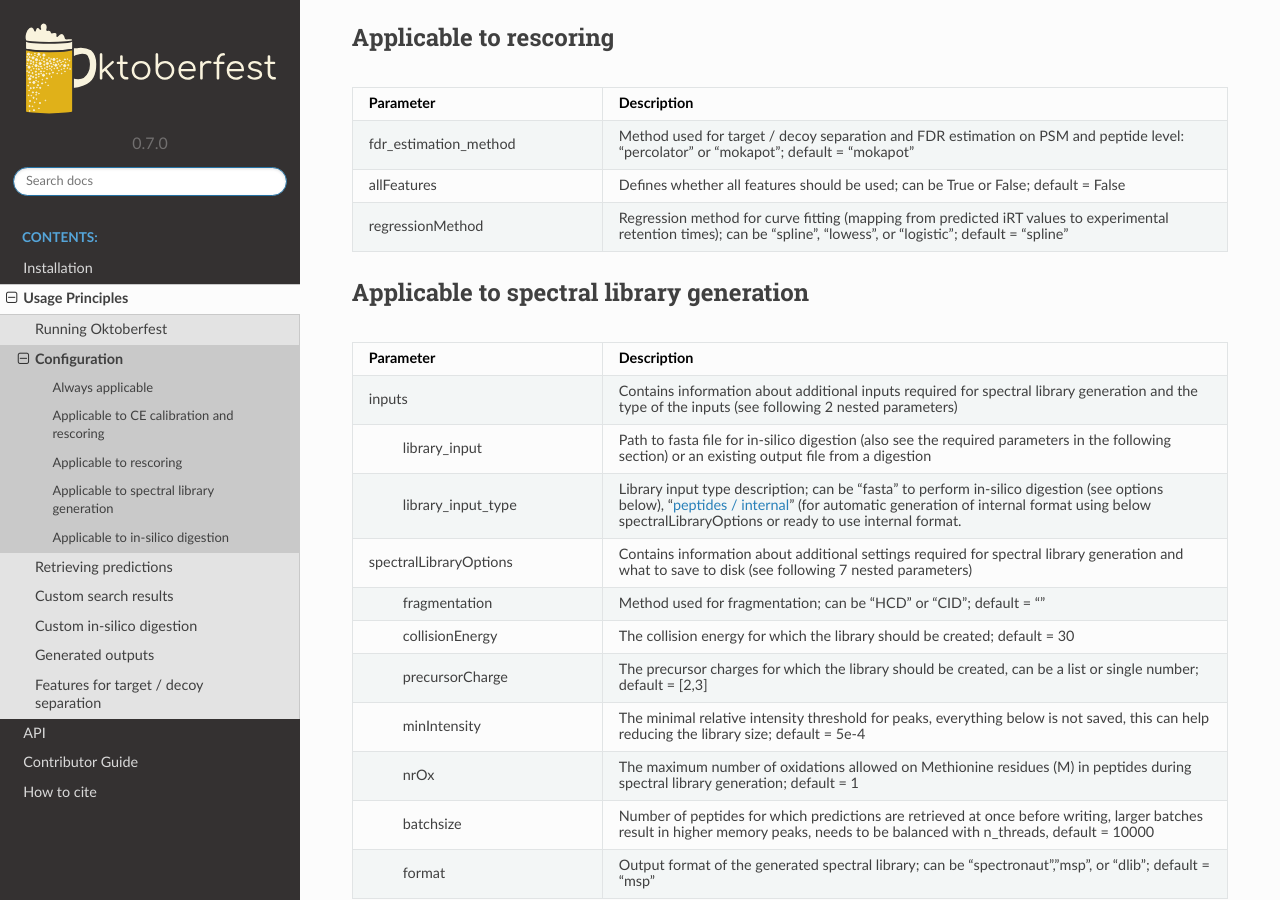
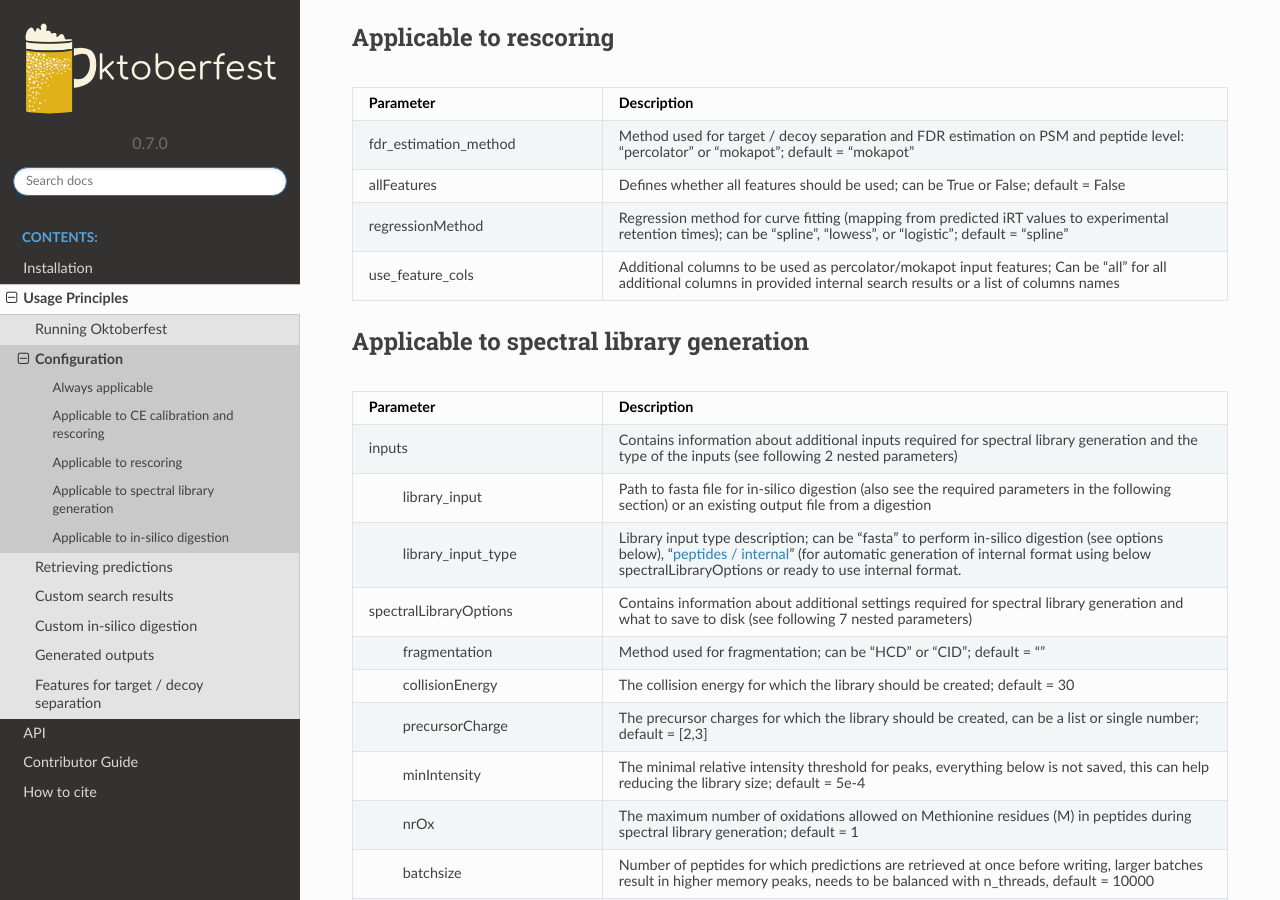
Before and after one commit to wilhelm-lab/oktoberfest, a Sphinx documentation site: the page built from docs/config.rst, in a window 1280 px wide and 900 px high, scrolled down 1409 px. Built offline with Sphinx 7.4.7 and the Read the Docs theme 2.0.0, drawn with Linux system fonts in a browser that asks for light colours.

Commit message:
updated documentation

```diff
--- a/docs/config.rst
+++ b/docs/config.rst
@@ -82,6 +82,8 @@ Applicable to rescoring
    +----------------------------+----------------------------------------------------------------------------------------------------------------------------------------------------------------------------------+
    | regressionMethod           | Regression method for curve fitting (mapping from predicted iRT values to experimental retention times); can be "spline", "lowess", or "logistic"; default = "spline"            |
    +----------------------------+----------------------------------------------------------------------------------------------------------------------------------------------------------------------------------+
+   | use_feature_cols           | Additional columns to be used as percolator/mokapot input features; Can be "all" for all additional columns in provided internal search results or a list of columns names       |
+   +----------------------------+----------------------------------------------------------------------------------------------------------------------------------------------------------------------------------+
 
 Applicable to spectral library generation
 -----------------------------------------
```
